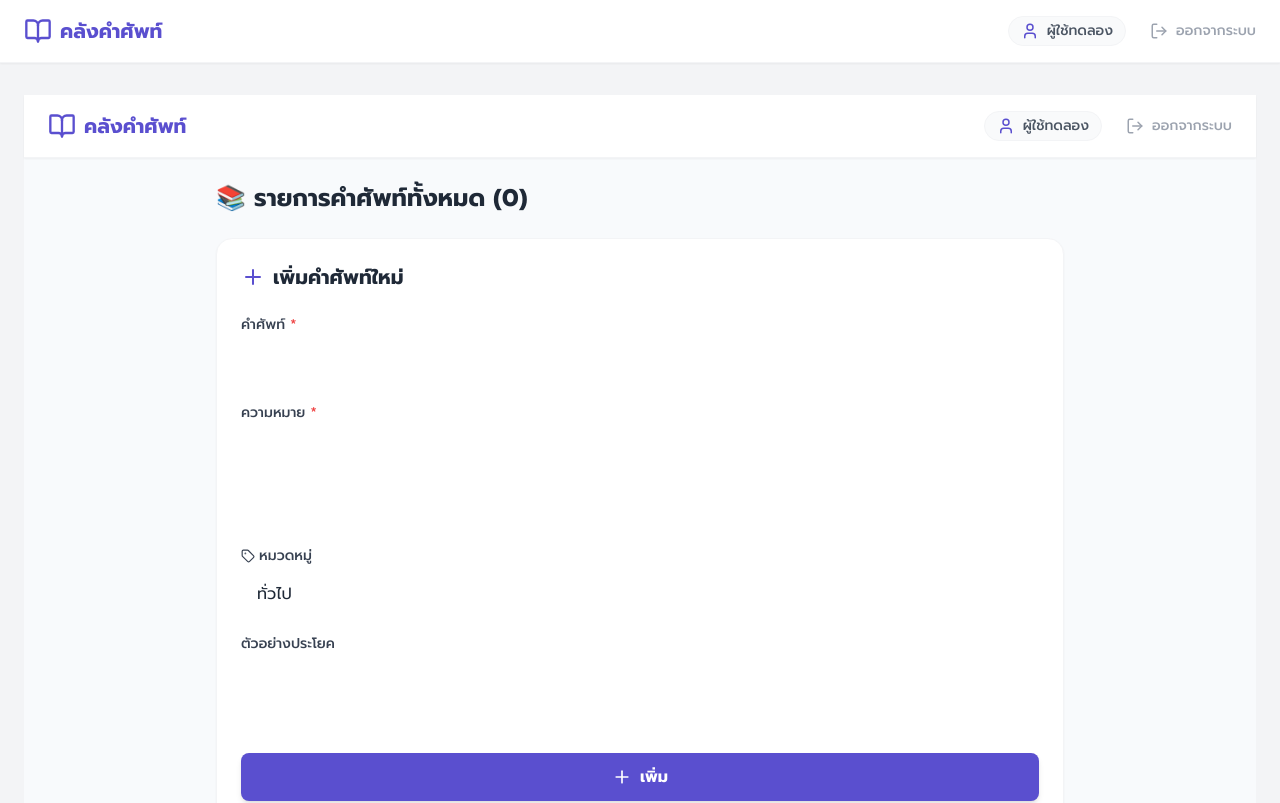
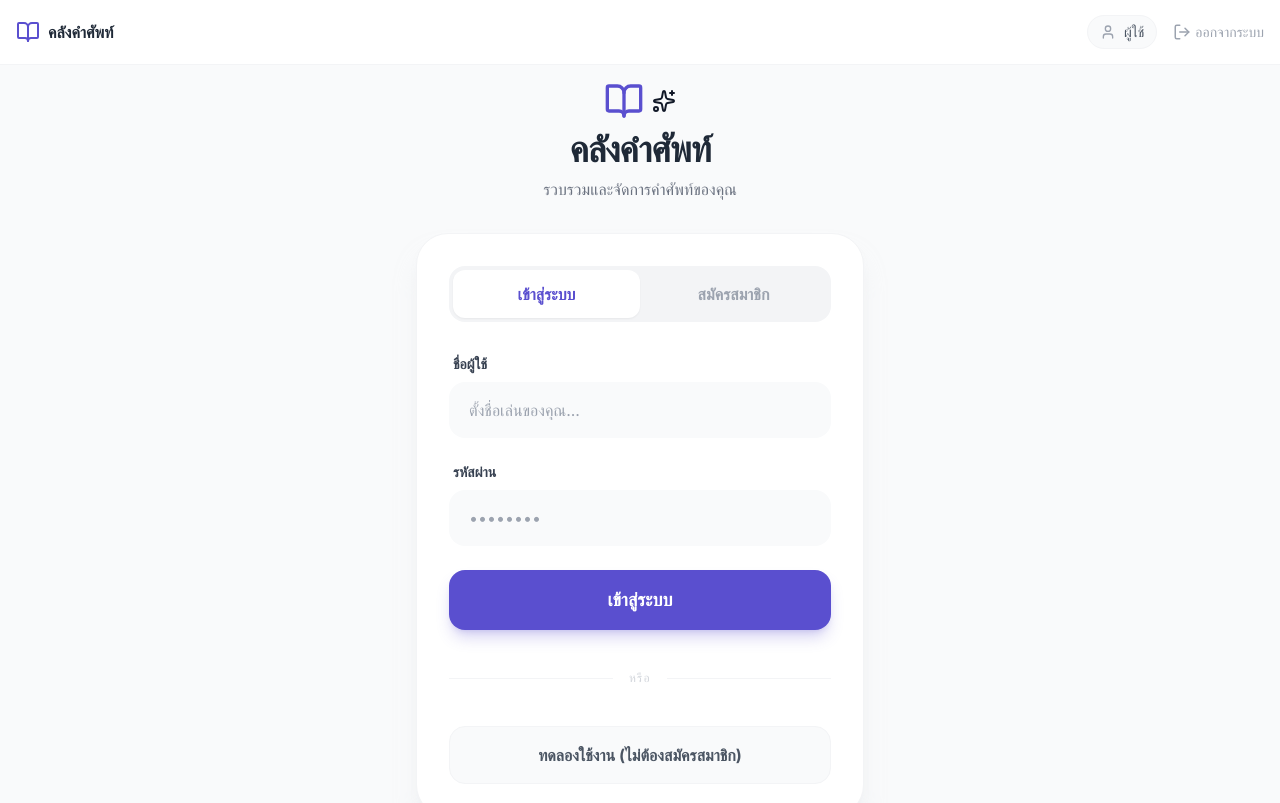
Before and after one commit to TZeropw/Vocabulary-Flashcards, a Next.js app: page /add in a window 1280 px wide. Shown: the top 803 px of the page. Built offline with nearby package versions, Linux system fonts and the light colour scheme.

Commit message:
แก้

```diff
--- a/app/add/page.tsx
+++ b/app/add/page.tsx
@@ -1,82 +1,112 @@
 'use client';
+import { useState, useEffect } from 'react';
+import { useRouter } from 'next/navigation';
+import { BookOpen, Sparkles } from 'lucide-react';
 
-import { useState, useEffect } from 'react';
-import Navbar from '../components/Navbar';
-import CreateForm from '../components/CreateForm';
-import FlashcardItem from '../components/FlashcardItem';
-import { Flashcard } from '../types';
+export default function LoginPage() {
+  const router = useRouter();
+  const [isLogin, setIsLogin] = useState(true); // สลับ Login / Register
+  const [username, setUsername] = useState('');
+  const [password, setPassword] = useState('');
 
-export default function AddPage() {
-  const [flashcards, setFlashcards] = useState<Flashcard[]>([]);
-  const [isLoaded, setIsLoaded] = useState(false); // ตัวเช็คว่าโหลดเสร็จหรือยัง
+  // ตรวจสอบว่าถ้า Login อยู่แล้วให้ไปหน้า Dashboard ทันที
+  useEffect(() => {
+    const savedUser = localStorage.getItem('vocab-username');
+    if (savedUser) {
+      router.push('/dashboard');
+    }
+  }, [router]);
 
-  // 1. โหลดข้อมูลเมื่อเปิดหน้าเว็บ (ทำแค่ครั้งเดียว)
-  useEffect(() => {
-    const saved = localStorage.getItem('vocab-data-v2');
-    if (saved) {
-      try {
-        setFlashcards(JSON.parse(saved));
-      } catch (e) {
-        console.error("Error loading data", e);
-      }
-    }
-    setIsLoaded(true); // บอกระบบว่า "โหลดเสร็จแล้วนะ"
-  }, []);
+  const handleAuth = (e: React.FormEvent) => {
+    e.preventDefault();
+    if (!username.trim()) return;
 
-  // 2. บันทึกข้อมูลเมื่อ flashcards เปลี่ยน (ทำเฉพาะตอนโหลดเสร็จแล้วเท่านั้น!)
-  useEffect(() => {
-    if (isLoaded) {
-      localStorage.setItem('vocab-data-v2', JSON.stringify(flashcards));
-    }
-  }, [flashcards, isLoaded]);
-
-  const handleAdd = (newCard: Flashcard) => {
-    setFlashcards([newCard, ...flashcards]);
+    // บันทึกข้อมูลจำลองลง LocalStorage
+    localStorage.setItem('vocab-username', username);
+    router.push('/dashboard');
   };
 
-  const handleDelete = (id: number) => {
-    if (confirm('ยืนยันลบคำนี้?')) {
-      setFlashcards(flashcards.filter(c => c.id !== id));
-    }
+  const handleGuest = () => {
+    localStorage.setItem('vocab-username', 'ผู้เยี่ยมชม');
+    router.push('/dashboard');
   };
 
-  const handleToggleStatus = (id: number) => {
-    setFlashcards(flashcards.map(card =>
-      card.id === id ? { ...card, isLearned: !card.isLearned } : card
-    ));
-  };
+  return (
+    <div className="min-h-screen bg-gray-50 flex flex-col items-center justify-center p-4">
+      {/* Logo Section */}
+      <div className="text-center mb-8 animate-fade-in">
+        <div className="inline-flex items-center justify-center gap-2 mb-2">
+          <BookOpen className="text-primary" size={40} />
+          <Sparkles className="text-secondary" size={24} />
+        </div>
+        <h1 className="text-4xl font-black text-gray-800 tracking-tight">คลังคำศัพท์</h1>
+        <p className="text-gray-500 mt-2">รวบรวมและจัดการคำศัพท์ของคุณ</p>
+      </div>
 
-  // ถ้ายังโหลดไม่เสร็จ ให้ขึ้น Loading (ป้องกันหน้าเว็บกระตุก)
-  if (!isLoaded) return <div className="p-10 text-center">กำลังโหลดข้อมูล...</div>;
-
-  return (
-    <div className="min-h-screen bg-slate-50">
-      <Navbar />
-      <div className="max-w-4xl mx-auto p-6">
-        <h2 className="text-2xl font-bold text-gray-800 mb-6 flex items-center gap-2">
-          📚 รายการคำศัพท์ทั้งหมด ({flashcards.length})
-        </h2>
-
-        <div className="mb-8">
-          <CreateForm onAdd={handleAdd} />
+      {/* Login Card */}
+      <div className="bg-white w-full max-w-md rounded-[2rem] shadow-xl shadow-gray-200/50 p-8 border border-gray-100 animate-scale-up">
+        {/* Tabs */}
+        <div className="flex bg-gray-100 p-1 rounded-2xl mb-8">
+          <button
+            onClick={() => setIsLogin(true)}
+            className={`flex-1 py-3 rounded-xl font-bold transition-all ${isLogin ? 'bg-white text-primary shadow-sm' : 'text-gray-400'}`}
+          >
+            เข้าสู่ระบบ
+          </button>
+          <button
+            onClick={() => setIsLogin(false)}
+            className={`flex-1 py-3 rounded-xl font-bold transition-all ${!isLogin ? 'bg-white text-primary shadow-sm' : 'text-gray-400'}`}
+          >
+            สมัครสมาชิก
+          </button>
         </div>
 
-        {/* ใช้ Grid เพื่อป้องกันการ์ดทับกัน */}
-        <div className="grid grid-cols-1 md:grid-cols-2 lg:grid-cols-3 gap-6">
-          {flashcards.length === 0 ? (
-            <p className="text-gray-500 col-span-full text-center py-10">ยังไม่มีคำศัพท์ ลองเพิ่มคำแรกดูสิ!</p>
-          ) : (
-            flashcards.map((card) => (
-              <FlashcardItem
-                key={card.id}
-                data={card}
-                onDelete={handleDelete}
-                onToggleStatus={handleToggleStatus}
-              />
-            ))
-          )}
+        <form onSubmit={handleAuth} className="space-y-6">
+          <div>
+            <label className="block text-sm font-bold text-gray-700 mb-2 ml-1">ชื่อผู้ใช้</label>
+            <input
+              type="text"
+              placeholder="ตั้งชื่อเล่นของคุณ..."
+              value={username}
+              onChange={(e) => setUsername(e.target.value)}
+              className="w-full bg-gray-50 border-none rounded-2xl px-5 py-4 focus:ring-2 focus:ring-primary outline-none transition"
+              required
+            />
+          </div>
+
+          <div>
+            <label className="block text-sm font-bold text-gray-700 mb-2 ml-1">รหัสผ่าน</label>
+            <input
+              type="password"
+              placeholder="••••••••"
+              value={password}
+              onChange={(e) => setPassword(e.target.value)}
+              className="w-full bg-gray-50 border-none rounded-2xl px-5 py-4 focus:ring-2 focus:ring-primary outline-none transition"
+            />
+          </div>
+
+          <button
+            type="submit"
+            className="w-full bg-primary text-white py-4 rounded-2xl font-bold text-lg hover:bg-primary-dark transition-all shadow-lg shadow-primary/25 transform active:scale-[0.98]"
+          >
+            {isLogin ? 'เข้าสู่ระบบ' : 'สร้างบัญชี'}
+          </button>
+        </form>
+
+        <div className="relative my-10">
+          <div className="absolute inset-0 flex items-center"><div className="w-full border-t border-gray-100"></div></div>
+          <div className="relative flex justify-center text-xs uppercase"><span className="bg-white px-4 text-gray-300 font-medium tracking-widest">หรือ</span></div>
         </div>
+
+        <button
+          onClick={handleGuest}
+          className="w-full bg-gray-50 text-gray-600 py-4 rounded-2xl font-bold hover:bg-gray-100 transition-all border border-gray-100"
+        >
+          ทดลองใช้งาน (ไม่ต้องสมัครสมาชิก)
+        </button>
       </div>
+
+      <p className="mt-8 text-gray-400 text-sm">© 2026 Vocabulary Flashcards. All rights reserved.</p>
     </div>
   );
 }
--- a/app/dashboard/page.tsx
+++ b/app/dashboard/page.tsx
@@ -92,6 +92,7 @@ export default function DashboardPage() {
         </div>
       </div>
 
+
       {/* Action Buttons */}
       <div className="grid md:grid-cols-2 gap-6 max-w-4xl mx-auto px-4">
         {/* ปุ่มซ้าย: ไปหน้า Vocab*/}
--- a/app/layout.tsx
+++ b/app/layout.tsx
@@ -1,31 +1,56 @@
-// app/layout.tsx
-import type { Metadata } from "next";
-// 1. เปลี่ยนจาก Inter เป็น Prompt (หรือฟอนต์อื่นที่ชอบ)
-import { Prompt } from "next/font/google";
-import "./globals.css";
-import Navbar from "./components/Navbar"; // <-- import Navbar
+'use client'; // ต้องมีบรรทัดนี้เพื่อใช้ usePathname ครับ
+import { usePathname } from 'next/navigation';
+import { Inter } from 'next/font/google';
+import './globals.css';
+import { BookOpen, User, LogOut } from 'lucide-react';
+import Link from 'next/link';
 
-// 2. กำหนดน้ำหนักฟอนต์
-const prompt = Prompt({
-  subsets: ["latin", "thai"],
-  weight: ["300", "400", "500", "600", "700"]
-});
+const inter = Inter({ subsets: ['latin'] });
 
-export const metadata: Metadata = {
-  title: "คลังคำศัพท์ - Vocabulary Bank",
-  description: "รวบรวมและจัดการคำศัพท์ของคุณ",
-};
+export default function RootLayout({ children }: { children: React.ReactNode }) {
+  const pathname = usePathname();
 
-export default function RootLayout({
-  children,
-}: Readonly<{
-  children: React.ReactNode;
-}>) {
+  // เช็คว่าถ้าเป็นหน้าแรก (/) ให้ถือว่าเป็นหน้า Login
+  const isLoginPage = pathname === '/';
+
+  const handleLogout = () => {
+    localStorage.removeItem('vocab-username');
+    window.location.href = '/';
+  };
+
   return (
     <html lang="th">
-      <body className={`${prompt.className} bg-background text-gray-800`}>
-        <Navbar /> {/* <-- ใส่ Navbar ไว้ตรงนี้ */}
-        <main className="max-w-7xl mx-auto py-8 px-6">
+      <body className={`${inter.className} bg-gray-50 text-gray-900`}>
+
+        {/* --- แสดงเมนูเฉพาะหน้าฐานข้อมูล (ไม่ใช่หน้า Login) --- */}
+        {!isLoginPage && (
+          <header className="bg-white border-b border-gray-100 sticky top-0 z-50">
+            <div className="max-w-7xl mx-auto px-4 h-16 flex items-center justify-between">
+              <Link href="/dashboard" className="flex items-center gap-2 hover:opacity-80 transition">
+                <BookOpen className="text-primary" size={24} />
+                <span className="font-bold text-gray-800">คลังคำศัพท์</span>
+              </Link>
+
+              <div className="flex items-center gap-4">
+                <div className="flex items-center gap-2 bg-gray-50 px-3 py-1.5 rounded-full border border-gray-100">
+                  <User size={16} className="text-gray-400" />
+                  <span className="text-sm font-medium text-gray-600">
+                    {typeof window !== 'undefined' ? localStorage.getItem('vocab-username') || 'ผู้ใช้' : 'ผู้ใช้'}
+                  </span>
+                </div>
+                <button
+                  onClick={handleLogout}
+                  className="text-gray-400 hover:text-red-500 transition-colors flex items-center gap-1 text-sm font-medium"
+                >
+                  <LogOut size={18} />
+                  <span className="hidden sm:inline">ออกจากระบบ</span>
+                </button>
+              </div>
+            </div>
+          </header>
+        )}
+
+        <main className="max-w-7xl mx-auto px-4">
           {children}
         </main>
       </body>
--- a/app/page.tsx
+++ b/app/page.tsx
@@ -1,50 +1,82 @@
 'use client';
+import { useState, useEffect } from 'react';
+import { useRouter } from 'next/navigation';
+import { BookOpen, Sparkles } from 'lucide-react';
 
-import Link from 'next/link';
-import { useState, useEffect } from 'react';
-import Navbar from './components/Navbar';
-import { Flashcard } from './types';
+export default function RootPage() {
+  const router = useRouter();
+  const [isLogin, setIsLogin] = useState(true);
+  const [username, setUsername] = useState('');
 
-export default function HomePage() {
-  const [count, setCount] = useState(0);
+  // ส่วนสำคัญ: ตรวจสอบว่าถ้าเคย Login แล้ว ให้เด้งไป Dashboard เลย
+  // ถ้าอยากเทสหน้า Login ให้ลบ localStorage หรือใช้โหมดไม่ระบุตัวตน (Incognito)
+  useEffect(() => {
+    const savedUser = localStorage.getItem('vocab-username');
+    if (savedUser) {
+      router.push('/dashboard');
+    }
+  }, [router]);
 
-  // เช็คจำนวนคำศัพท์ที่มี
-  useEffect(() => {
-    const saved = localStorage.getItem('vocab-data-v2');
-    if (saved) {
-      const data: Flashcard[] = JSON.parse(saved);
-      setCount(data.length);
-    }
-  }, []);
+  const handleAuth = (e: React.FormEvent) => {
+    e.preventDefault();
+    if (!username.trim()) return;
+
+    // บันทึกชื่อลงเครื่อง
+    localStorage.setItem('vocab-username', username);
+    router.push('/dashboard');
+  };
+
+  const handleGuest = () => {
+    localStorage.setItem('vocab-username', 'ผู้เยี่ยมชม');
+    router.push('/dashboard');
+  };
 
   return (
-    <div className="min-h-screen bg-slate-50 font-sans">
-      <Navbar />
+    <div className="min-h-screen bg-gray-50 flex flex-col items-center justify-center p-4">
+      {/* ส่วนหัวแสดงชื่อแอป */}
+      <div className="text-center mb-8">
+        <div className="inline-flex items-center justify-center gap-2 mb-2">
+          <BookOpen className="text-primary" size={40} />
+          <Sparkles className="text-secondary" size={24} />
+        </div>
+        <h1 className="text-4xl font-black text-gray-800">คลังคำศัพท์</h1>
+        <p className="text-gray-500 mt-2">รวบรวมและจัดการคำศัพท์ของคุณ</p>
+      </div>
 
-      <main className="max-w-4xl mx-auto p-6 text-center">
-        <h1 className="text-5xl font-black text-gray-800 mb-4 mt-10">
-          พร้อมจะเก่งภาษาหรือยัง? 🚀
-        </h1>
-        <p className="text-xl text-gray-500 mb-12">
-          คุณมีคำศัพท์ในคลังสมองทั้งหมด <span className="font-bold text-indigo-600 text-3xl">{count}</span> คำ
-        </p>
+      {/* บล็อกหน้าจอ Login */}
+      <div className="bg-white w-full max-w-md rounded-[2rem] shadow-xl p-8 border border-gray-100">
+        <div className="flex bg-gray-100 p-1 rounded-2xl mb-8">
+          <button onClick={() => setIsLogin(true)} className={`flex-1 py-3 rounded-xl font-bold transition ${isLogin ? 'bg-white text-primary shadow-sm' : 'text-gray-400'}`}>
+            เข้าสู่ระบบ
+          </button>
+          <button onClick={() => setIsLogin(false)} className={`flex-1 py-3 rounded-xl font-bold transition ${!isLogin ? 'bg-white text-primary shadow-sm' : 'text-gray-400'}`}>
+            สมัครสมาชิก
+          </button>
+        </div>
 
-        <div className="grid md:grid-cols-2 gap-8 max-w-2xl mx-auto">
-          {/* การ์ดปุ่มที่ 1: ไปเพิ่มคำ */}
-          <Link href="/add" className="group block bg-white border-2 border-indigo-100 hover:border-indigo-500 p-8 rounded-2xl shadow-sm hover:shadow-xl transition-all duration-300">
-            <div className="text-4xl mb-4 group-hover:scale-110 transition">📝</div>
-            <h2 className="text-2xl font-bold text-gray-800 mb-2">จดคำศัพท์ใหม่</h2>
-            <p className="text-gray-500">เพิ่มคำศัพท์ที่คุณเพิ่งเจอมา เก็บไว้กันลืม</p>
-          </Link>
+        <form onSubmit={handleAuth} className="space-y-6">
+          <div>
+            <label className="block text-sm font-bold text-gray-700 mb-2">ชื่อผู้ใช้</label>
+            <input type="text" placeholder="ตั้งชื่อเล่นของคุณ..." value={username} onChange={(e) => setUsername(e.target.value)} className="w-full bg-gray-50 border-none rounded-2xl px-5 py-4 focus:ring-2 focus:ring-primary outline-none" required />
+          </div>
+          <div>
+            <label className="block text-sm font-bold text-gray-700 mb-2">รหัสผ่าน</label>
+            <input type="password" placeholder="••••••••" className="w-full bg-gray-50 border-none rounded-2xl px-5 py-4 focus:ring-2 focus:ring-primary outline-none" />
+          </div>
+          <button type="submit" className="w-full bg-primary text-white py-4 rounded-2xl font-bold text-lg hover:bg-primary-dark shadow-lg shadow-primary/25 transition">
+            {isLogin ? 'เข้าสู่ระบบ' : 'สร้างบัญชี'}
+          </button>
+        </form>
 
-          {/* การ์ดปุ่มที่ 2: ไปทบทวน */}
-          <Link href="/review" className="group block bg-gradient-to-br from-indigo-500 to-purple-600 text-white p-8 rounded-2xl shadow-lg hover:shadow-indigo-500/50 transition-all duration-300 transform hover:-translate-y-1">
-            <div className="text-4xl mb-4 group-hover:scale-110 transition">▶️</div>
-            <h2 className="text-2xl font-bold mb-2">เริ่มทบทวน</h2>
-            <p className="text-indigo-100">ทดสอบความจำของคุณด้วย Flashcards</p>
-          </Link>
+        <div className="relative my-10 text-center">
+          <div className="absolute inset-0 flex items-center"><div className="w-full border-t border-gray-100"></div></div>
+          <span className="relative bg-white px-4 text-gray-300 text-xs uppercase font-medium">หรือ</span>
         </div>
-      </main>
+
+        <button onClick={handleGuest} className="w-full bg-gray-50 text-gray-600 py-4 rounded-2xl font-bold hover:bg-gray-100 transition border border-gray-100">
+          ทดลองใช้งาน (ไม่ต้องสมัครสมาชิก)
+        </button>
+      </div>
     </div>
   );
 }
```
